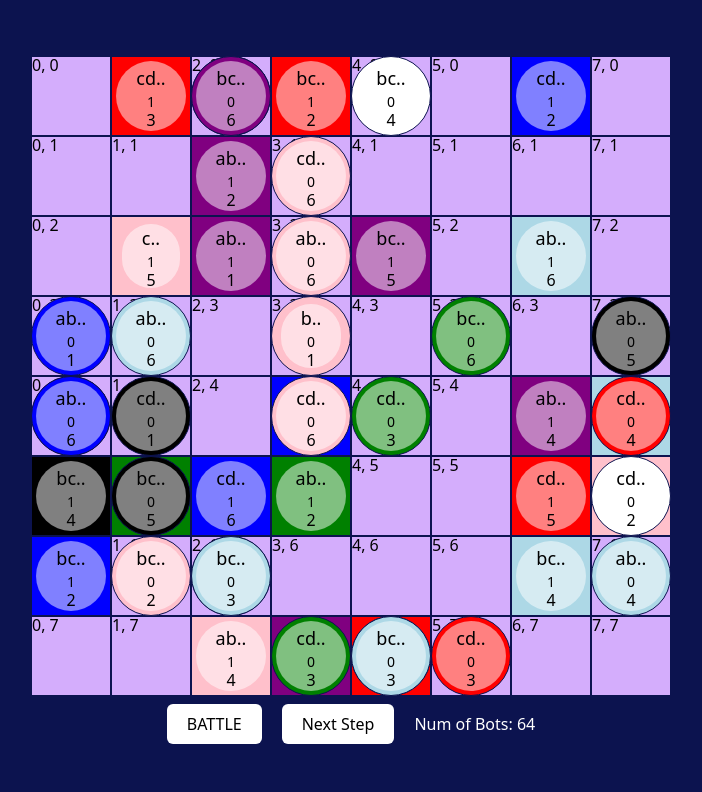
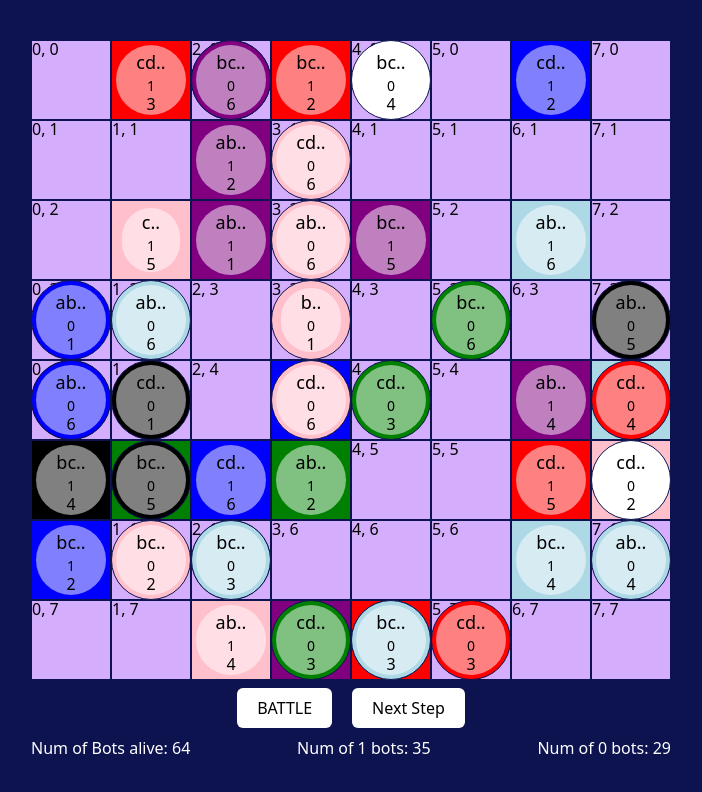
Before and after one commit to chingu-voyages/v44-tier2-team-13, a React (Vite) app: page / in a window 1280 px wide. Shown: the top 792 px of the page, without its empty margins (289-991 px from the left). Built offline with nearby package versions, Linux system fonts and the light colour scheme.

Commit message:
feature: debug display

```diff
--- a/src/components/Grid.tsx
+++ b/src/components/Grid.tsx
@@ -68,8 +68,27 @@ const Grid: FC<GridProps> = ({ cellSize }) => {
                     >
                         Next Step
                     </button>
-                    <span className="text-white">
-                        Num of Bots: {Object.values(bots).length}
+                </div>
+                <div className="flex items-center justify-between text-white">
+                    <span className="">
+                        Num of Bots alive:{" "}
+                        {Object.values(bots).filter((bot) => !bot.dead).length}
+                    </span>
+                    <span>
+                        Num of 1 bots:{" "}
+                        {
+                            Object.values(bots).filter(
+                                (bot) => bot.boolValue === 0 && !bot.dead
+                            ).length
+                        }
+                    </span>
+                    <span>
+                        Num of 0 bots:{" "}
+                        {
+                            Object.values(bots).filter(
+                                (bot) => bot.boolValue === 1 && !bot.dead
+                            ).length
+                        }
                     </span>
                 </div>
             </div>
```
